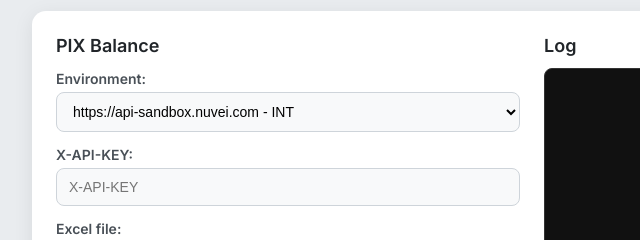
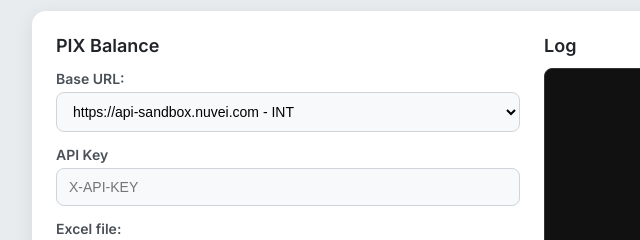
Before and after one commit to elmasteo/pixbalance, a website: page index.html in a window 1280 px wide. Shown: the part 188-428 px from the top of the page, 108-748 px from the left. Drawn offline with Linux system fonts and the light colour scheme.

Commit message:
adjust name of labels

```diff
--- a/index.html
+++ b/index.html
@@ -169,13 +169,13 @@
     <div class="form-section">
       <h2>PIX Balance</h2>
 
-      <label for="endpoint">Environment:</label>
+      <label for="endpoint">Base URL:</label>
       <select id="endpoint">
         <option value="https://api-sandbox.nuvei.com/balance-api/pix/configurations/entities/">https://api-sandbox.nuvei.com - INT</option>
         <option value="https://api.nuvei.com/balance-api/pix/configurations/entities/">https://api.nuvei.com - PROD</option>
       </select>
 
-      <label for="apiKey">X-API-KEY:</label>
+      <label for="apiKey">API Key</label>
       <input type="password" id="apiKey" placeholder="X-API-KEY" />
 
       <label for="excelFile">Excel file:</label>
```
